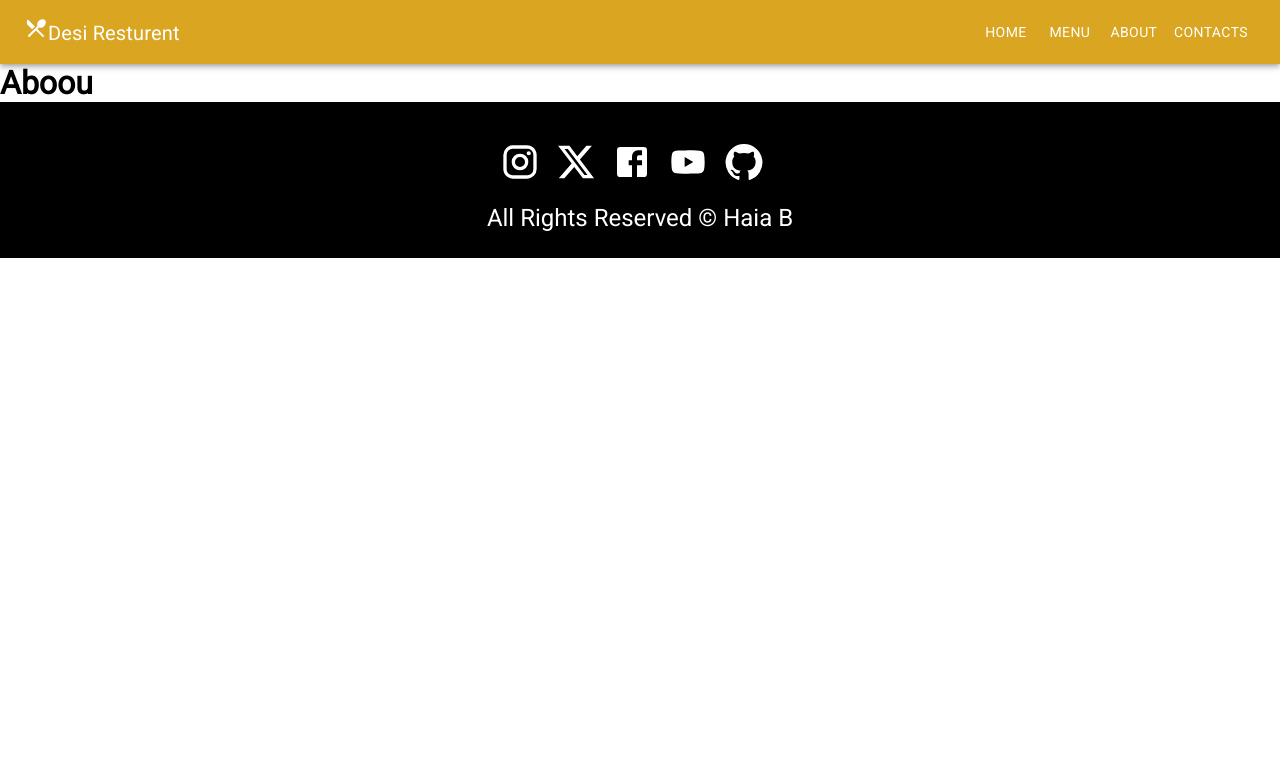
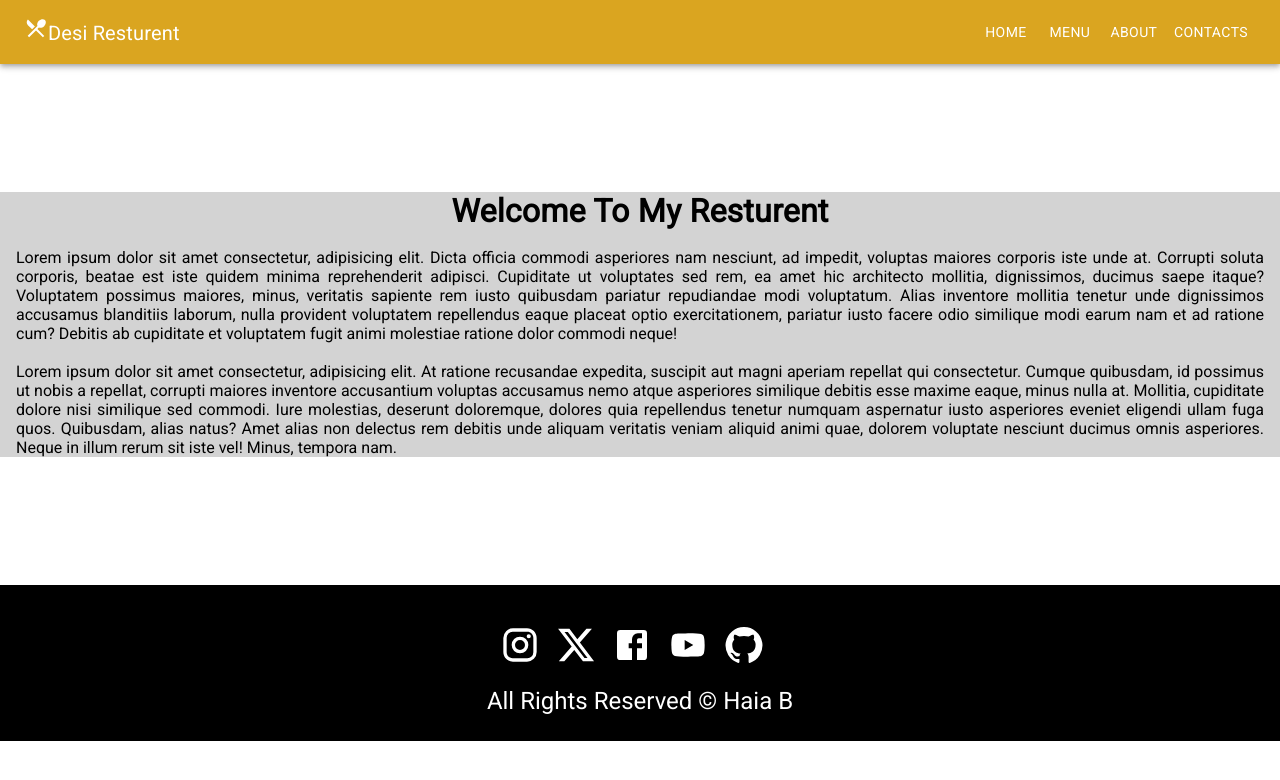
Before and after one commit to likeam/desi-resturent, a React (Create React App) app: page /about in a window 1280 px wide. Shown: the top 780 px of the page. Built offline with nearby package versions, Linux system fonts and the light colour scheme.

Commit message:
Building About section

```diff
--- a/public/index.html
+++ b/public/index.html
@@ -3,7 +3,7 @@
   <head>
     <meta charset="utf-8" />
     <meta name="viewport" content="width=device-width, initial-scale=1" />
-    <meta name="theme-color" content="#000000" />
+
     <meta      name="description"      content="Web site created using create-react-app"    />
 
     <title>Desi Resturent</title>
--- a/src/pages/About.jsx
+++ b/src/pages/About.jsx
@@ -1,10 +1,36 @@
 import React from 'react'
 import Layout from '../components/Layout'
+import { Box, Typography } from '@mui/material'
+
 
 function About() {
   return (
     <Layout>
-      <h1>Aboou</h1>
+      <Box sx={{
+        backgroundColor: 'lightgray',
+        my:16,
+        textAlign: 'center',
+        '& h4': {
+          fontWeight: 'bold',
+          my : 2,
+          fontSize: "2rem",
+        },
+        '& p': {
+          textAlign: 'justify',
+          ml: 2,
+          mr: 2,
+        },
+        '@media (max-width : 600px)':{
+          my: 0,
+        },
+      }}>
+        <Typography variant= "h4">
+          Welcome To My Resturent
+        </Typography>
+        <p>Lorem ipsum dolor sit amet consectetur, adipisicing elit. Dicta officia commodi asperiores nam nesciunt, ad impedit, voluptas maiores corporis iste unde at. Corrupti soluta corporis, beatae est iste quidem minima reprehenderit adipisci. Cupiditate ut voluptates sed rem, ea amet hic architecto mollitia, dignissimos, ducimus saepe itaque? Voluptatem possimus maiores, minus, veritatis sapiente rem iusto quibusdam pariatur repudiandae modi voluptatum. Alias inventore mollitia tenetur unde dignissimos accusamus blanditiis laborum, nulla provident voluptatem repellendus eaque placeat optio exercitationem, pariatur iusto facere odio similique modi earum nam et ad ratione cum? Debitis ab cupiditate et voluptatem fugit animi molestiae ratione dolor commodi neque! </p>
+          <br />
+          <p>Lorem ipsum dolor sit amet consectetur, adipisicing elit. At ratione recusandae expedita, suscipit aut magni aperiam repellat qui consectetur. Cumque quibusdam, id possimus ut nobis a repellat, corrupti maiores inventore accusantium voluptas accusamus nemo atque asperiores similique debitis esse maxime eaque, minus nulla at. Mollitia, cupiditate dolore nisi similique sed commodi. Iure molestias, deserunt doloremque, dolores quia repellendus tenetur numquam aspernatur iusto asperiores eveniet eligendi ullam fuga quos. Quibusdam, alias natus? Amet alias non delectus rem debitis unde aliquam veritatis veniam aliquid animi quae, dolorem voluptate nesciunt ducimus omnis asperiores. Neque in illum rerum sit iste vel! Minus, tempora nam.</p>
+      </Box>
     </Layout>
   )
 }
--- a/src/pages/Contacts.jsx
+++ b/src/pages/Contacts.jsx
@@ -4,7 +4,7 @@ import Layout from '../components/Layout'
 function Contacts() {
   return (
     <Layout>
-      <h1>Contcts</h1>
+      <h1>Context</h1>
     </Layout>
   )
 }
--- a/src/styles/Home.css
+++ b/src/styles/Home.css
@@ -45,3 +45,26 @@
     color: black;
     background-color: white;
 }
+
+@media only screen and (max-width: 600px){
+    .home{
+        justify-content: center;
+        align-items: center;
+    }
+    .headerContainer{
+        margin-left: 0;
+        border-radius: 10px;
+        width: 80%;
+        display: flex;
+        justify-content: center;
+        align-items: center;
+        flex-direction: column;
+        color: white;
+    }
+   .home .headerContainer h1{
+        color: white;
+    }
+    .home .headerContainer p{
+        color: white;
+    }
+}
```
